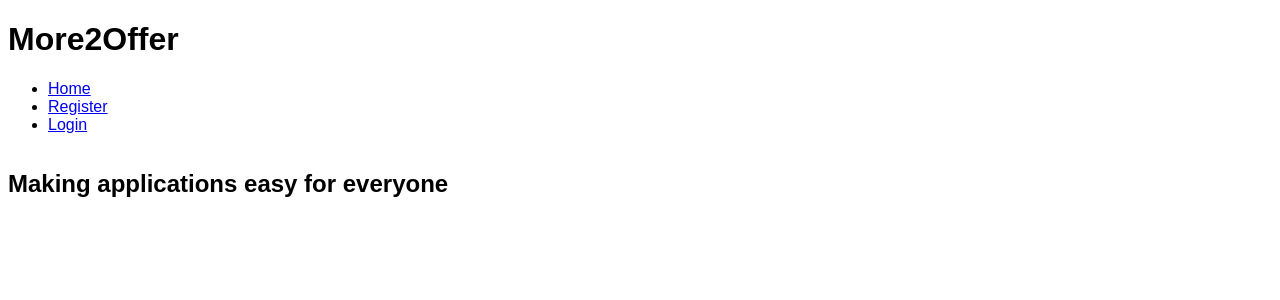
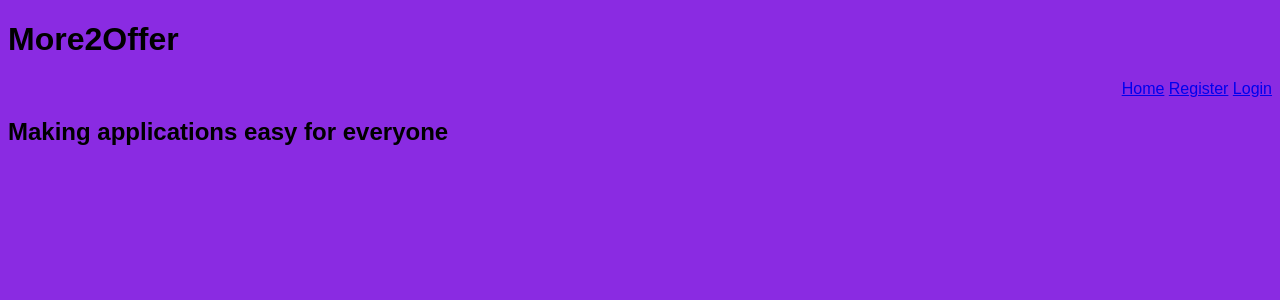
Before and after one commit to stefdworschak/more2offer, a Flask app: template templates/homepage.html in a window 1280 px wide. Shown: the top 300 px of the page. Run offline with Flask 2, Linux system fonts and the light colour scheme; the template is opened without the code that fills it, so the values that code supplies are empty; some libraries are stand-ins or nearby versions.

Commit message:
JW work on title page. Moved anchors. Connected CSS

```diff
--- a/css/style.css
+++ b/css/style.css
@@ -1,8 +1,18 @@
 body {
     font-family: "Quicksand", arial, sans-serif;
+    background-color: blueviolet;
 }
 
 .leftside {
     float:left;
     width: 50%;
 }
+
+.rightside {
+    float:right;
+    width: 50%;
+}
+
+.text-right {
+    text-align: right;
+}
--- a/templates/homepage.html
+++ b/templates/homepage.html
@@ -4,7 +4,7 @@
     <meta charset="UTF-8">
     <meta http-equiv="X-UA-Compatible" content="IE=edge">
     <meta name="viewport" content="width=device-width, initial-scale=1.0">
-    <link rel="stylesheet" href="css/style.css">
+    <link rel="stylesheet" href="../css/style.css">
     <title>Document</title>
 </head>
 
@@ -14,18 +14,20 @@
             <h1>
                 More2Offer
             </h1>
+
+            <nav class="text-right">
+
+
+                <a href="homepage.html" aria-label="Go to homepage">Home</a>
+                <a href="register.html" aria-label="Go to registration page">Register</a>
+                <a href="login.html" aria-label="Go to login page">Login</a>
+
+
+            </nav>
         </div>
     </header>
 
-    <nav>
-        <div>
-            <ul>
-                <li><a href="homepage.html" aria-label="Go to homepage">Home</a></li>
-                <li><a href="register.html" aria-label="Go to registration page">Register</a></li>
-                <li><a href="login.html" aria-label="Go to login page">Login</a></li>
-            </ul>
-        </div>
-    </nav>
+
 </body>
 
 <section>
```
